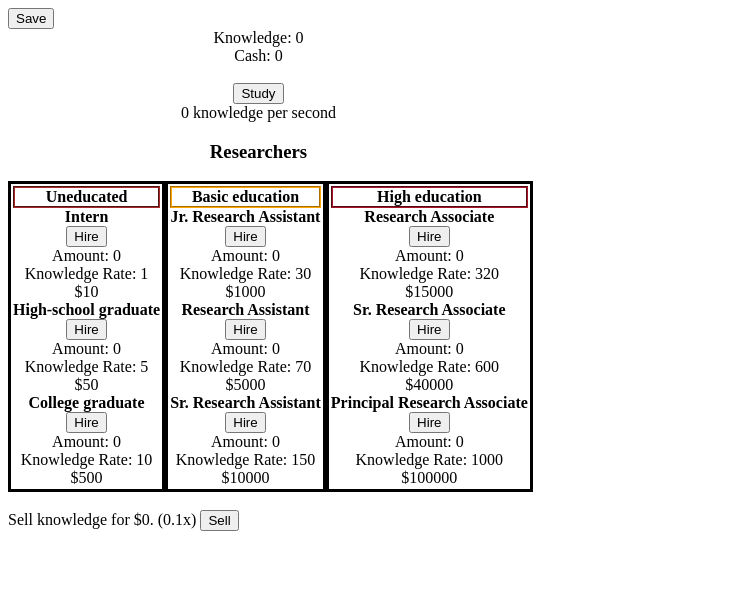
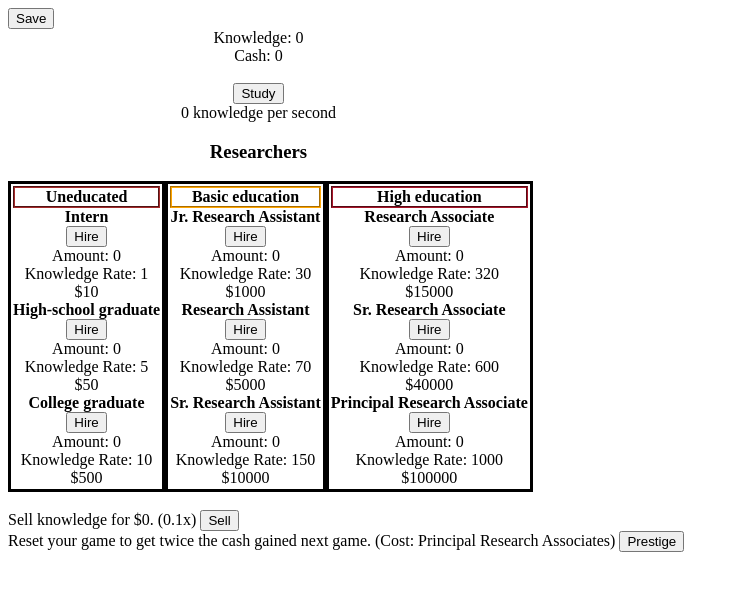
Before and after one commit to netic43/IdleResearch, a plain HTML site: page index.html in a window 1280 px wide. Shown: the whole page, without its empty margins (0-739 px from the left). Drawn offline with nearby package versions, Linux system fonts and the light colour scheme.

Commit message:
Prestige system

```diff
--- a/index.html
+++ b/index.html
@@ -64,5 +64,7 @@
             </div>
         </div><br>
         Sell knowledge for <span>$</span><span id="cashGain">0</span>. (<span id="gainMult"></span>x) <button onclick="sellKnowledge()">Sell</button>
+        <br>Reset your game to get twice the cash gained next game. (Cost: <span id="prestigeCost"></span> Principal Research Associates)
+        <button onclick="prestige()">Prestige</button>
     </body>
 </html>
--- a/main.js
+++ b/main.js
@@ -2,7 +2,8 @@ var player = {
     knowledge: 0,
     totalRate: 0,
     cash: 0,
-    gainMult: 0.1
+    gainMult: 0.1,
+    prestigeCost: 2
 }
 
 function study() {
@@ -42,12 +43,38 @@ function autoKnowledge() {
     $('#cashGain').html(Math.floor(player.knowledge*player.gainMult));
 }
 
+function prestige() {
+    if(workers[8].num >= player.prestigeCost) {
+        for(res of workers) {
+            for(base of baseWorkers) {
+                if(res.id == base.id) {
+                    res.num = base.num;
+                    res.cost = base.cost;
+                }
+            }
+        }
+        player.knowledge = 0;
+        player.totalRate = 0;
+        player.cash = 0;
+        player.gainMult*=2;
+        player.prestigeCost = Math.ceil(player.prestigeCost*2.5);
+        $("#knowledge").html(Math.floor(player.knowledge));
+        $("#totalRate").html(player.totalRate);
+        $("#cash").html(Math.floor(player.cash));
+        $("#gainMult").html(player.gainMult);
+        $('#prestigeCost').html(player.prestigeCost);
+    } else {
+        console.log("Not enough PRAs!");
+    }
+}
+
 function saveTheGame() {
     var save = {
         knowledge: player.knowledge,
         totalRate: player.totalRate,
         cash: player.cash,
         gainMult: player.gainMult,
+        prestigeCost: player.prestigeCost,
         workers: workers
     }
     localStorage.setItem("save", JSON.stringify(save));
@@ -60,12 +87,15 @@ function load() {
     if(typeof savegame !== "undefined") player.knowledge = savegame.knowledge;
     if(typeof savegame !== "undefined") player.totalRate = savegame.totalRate;
     if(typeof savegame !== "undefined") player.cash = savegame.cash;
-    if(typeof savegame !== "undefined") gainMult = savegame.gainMult;
+    if(typeof savegame !== "undefined") player.gainMult = savegame.gainMult;
+    if(typeof savegame !== "undefined") player.prestigeCost = savegame.prestigeCost;
     if(typeof savegame !== "undefined") workers = savegame.workers;
 
     for(res of workers) {
         updateRes(res);
     }
+    $("#cash").html(player.cash);
+    $('#prestigeCost').html(player.prestigeCost);
     $("#totalRate").html(player.totalRate + " knowledge per second");
 }
 
--- a/researchers.js
+++ b/researchers.js
@@ -54,3 +54,60 @@ var workers = [
         rate: 1000
     }
 ];
+
+var baseWorkers = [
+    intern = {
+        id: 0,
+        num: 0,
+        cost: 10,
+        rate: 1
+    },
+    highschool = {
+        id: 1,
+        num: 0,
+        cost: 50,
+        rate: 5
+    },
+    college = {
+        id: 2,
+        num: 0,
+        cost: 500,
+        rate: 10
+    },
+    jr_assistant = {
+        id: 3,
+        num: 0,
+        cost: 1000,
+        rate: 30
+    },
+    assistant = {
+        id: 4,
+        num: 0,
+        cost: 5000,
+        rate: 70
+    },
+    senior_assistant = {
+        id: 5,
+        num: 0,
+        cost: 10000,
+        rate: 150
+    },
+    research_associate = {
+        id: 6,
+        num: 0,
+        cost: 15000,
+        rate: 320
+    },
+    sr_research_associate = {
+        id: 7,
+        num: 0,
+        cost: 40000,
+        rate: 600
+    },
+    principal_research_associate = {
+        id: 8,
+        num: 0,
+        cost: 100000,
+        rate: 1000
+    }
+];
```
